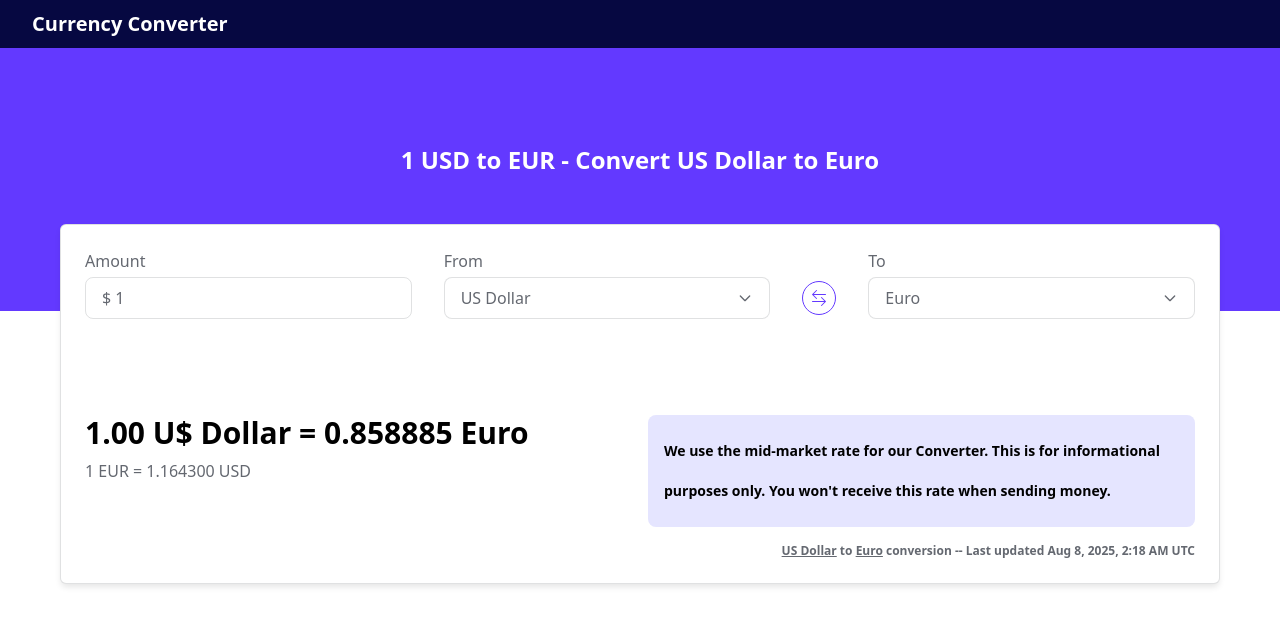
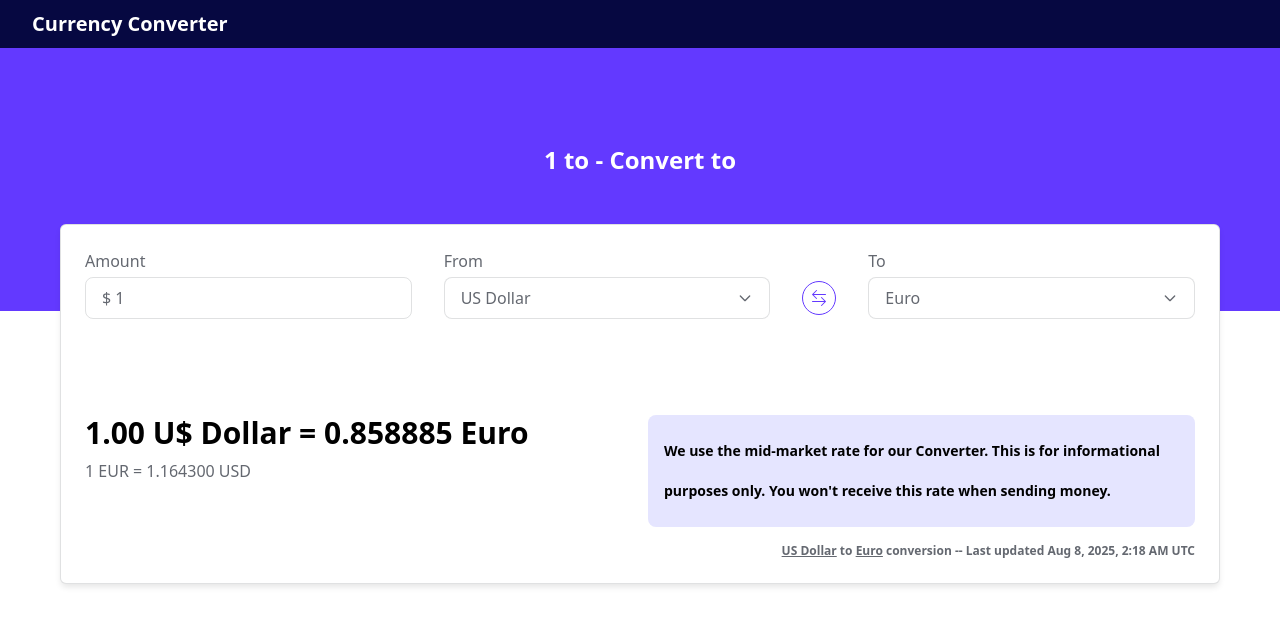
Before and after one commit to lucasezequielpereyra/currency-converter, a React (Vite) app: page / in a window 1280 px wide. Shown: the top 626 px of the page. Built offline with nearby package versions, Linux system fonts and the light colour scheme; no server answers.

Commit message:
[ UPDATE ] Display dynamic amount in conversion title

```diff
--- a/src/features/currency-converter/components/ConversionTitle.tsx
+++ b/src/features/currency-converter/components/ConversionTitle.tsx
@@ -1,7 +1,24 @@
-export const ConversionTitle = () => {
+interface ConversionTitleProps {
+  amount: string
+  fromCurrency: string
+  toCurrency: string
+  fromCurrencyLabel: string
+  toCurrencyLabel: string
+}
+
+export const ConversionTitle: React.FC<ConversionTitleProps> = ({
+  amount,
+  fromCurrency,
+  toCurrency,
+  fromCurrencyLabel,
+  toCurrencyLabel
+}) => {
+  // Format amount for display (remove formatting and parse)
+  const displayAmount = amount || '1'
+
   return (
     <h2 className="text-white font-bold text-2xl my-12">
-      1 USD to EUR - Convert US Dollar to Euro
+      {displayAmount} {fromCurrency} to {toCurrency} - Convert {fromCurrencyLabel} to {toCurrencyLabel}
     </h2>
   )
 }
```
